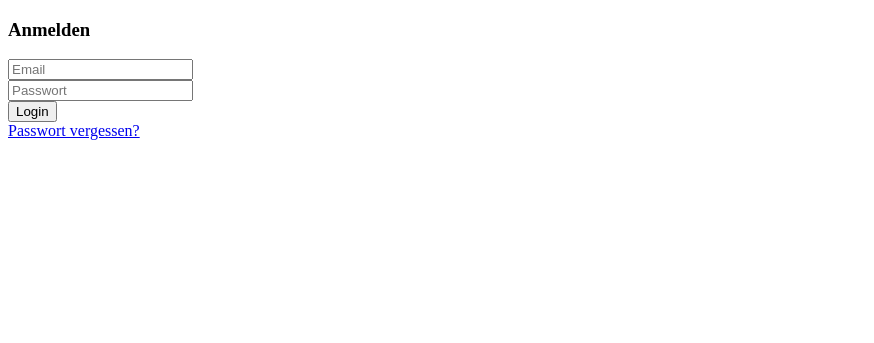
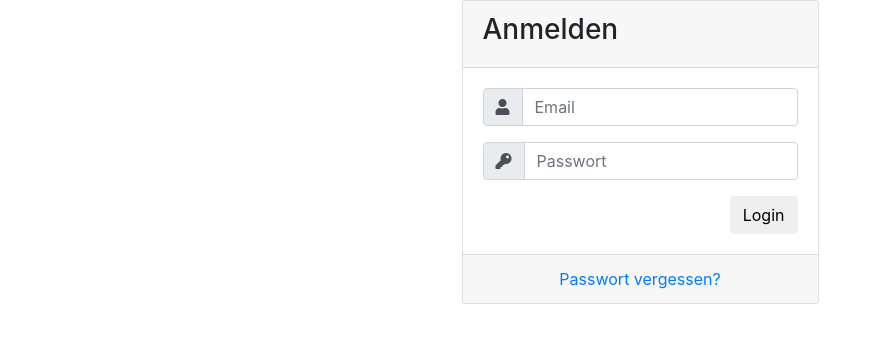
Before and after one commit to JesterPandemonium/itsc2019, a PHP site: page /login.php in a window 1280 px wide. Shown: the top 343 px of the page, without its empty margins (0-874 px from the left). Run offline with PHP 8.4, Linux system fonts and the light colour scheme; some libraries are stand-ins or nearby versions.

Commit message:
Updated head part

```diff
--- a/login.php
+++ b/login.php
@@ -7,7 +7,10 @@
     <meta charset="UTF-8">
     <meta name="viewport" content="width=device-width, initial-scale=1.0">
     <meta http-equiv="X-UA-Compatible" content="ie=edge">
-    <title>Document</title>
+    <title>Login</title>
+	<link rel="stylesheet" href="https://stackpath.bootstrapcdn.com/bootstrap/4.1.3/css/bootstrap.min.css" integrity="sha384-MCw98/SFnGE8fJT3GXwEOngsV7Zt27NXFoaoApmYm81iuXoPkFOJwJ8ERdknLPMO" crossorigin="anonymous">
+    <link rel="stylesheet" href="https://use.fontawesome.com/releases/v5.3.1/css/all.css" integrity="sha384-mzrmE5qonljUremFsqc01SB46JvROS7bZs3IO2EmfFsd15uHvIt+Y8vEf7N7fWAU" crossorigin="anonymous">
+	<link rel="stylesheet" type="text/css" href="styles/login.css">
 </head>
 <body>
     <div id="header"></div>
```
